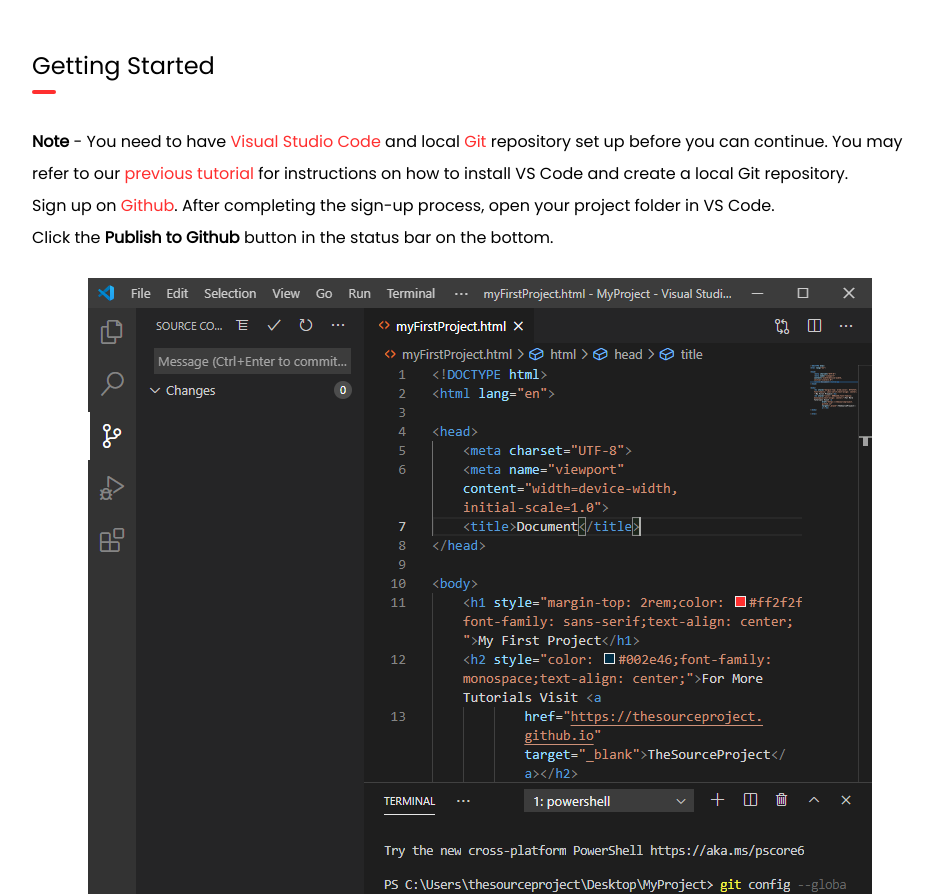
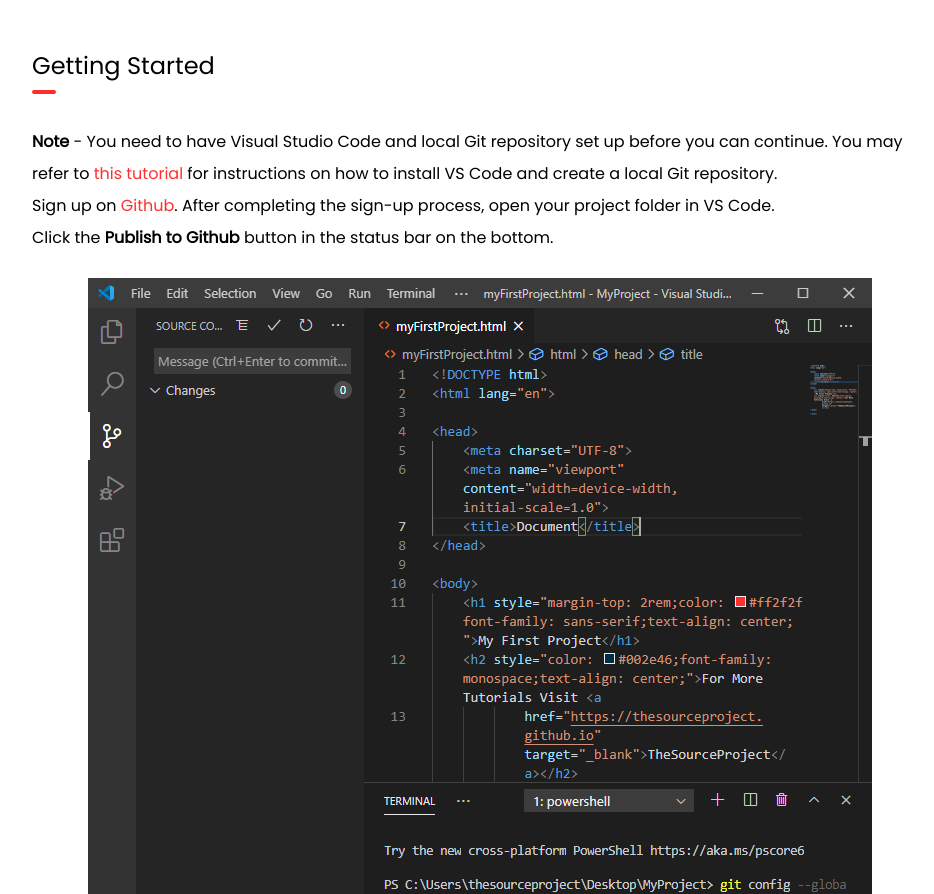
Before and after one commit to thesourceproject/thesourceproject.github.io, a Nuxt app: page /article/2-Publishing-your-first-project-to-Github in a window 1280 px wide. Shown: the part 860-1754 px from the top of the page, without its empty margins (160-1094 px from the left). Built offline with nearby package versions, Linux system fonts and the light colour scheme; a web font is replaced by a local one.

Commit message:
url update

```diff
--- a/pages/article/1-Installing-Visual-Studio-Code-and-Git-in-Windows.vue
+++ b/pages/article/1-Installing-Visual-Studio-Code-and-Git-in-Windows.vue
@@ -176,16 +176,10 @@
         our
         <NuxtLink
           class="text-text-3 hover:underline focus:underline focus:outline-none"
-          to="/article/2#Publishing-your-first-project-to-Github"
+          to="/article/2-Publishing-your-first-project-to-Github"
           >next tutorial</NuxtLink
         >
-        where we show you how to publish this project to
-        <a
-          class="text-text-3 hover:underline focus:underline focus:outline-none"
-          href="https://github.com/"
-          target="_blank"
-          >Github</a
-        >.
+        where we show you how to publish this project to Github.
       </p>
     </article>
   </main>
--- a/pages/article/2-Publishing-your-first-project-to-Github.vue
+++ b/pages/article/2-Publishing-your-first-project-to-Github.vue
@@ -11,7 +11,7 @@
         In our
         <NuxtLink
           class="text-text-3 hover:underline focus:underline focus:outline-none"
-          to="/article/1/#Installing-Visual-Studio-Code-and-Git-in-Windows"
+          to="/article/1-Installing-Visual-Studio-Code-and-Git-in-Windows"
           >previous tutorial</NuxtLink
         >, we learned how to create a local Git repository and make commits to
         it. Now it's time to show off your first project to the world.
@@ -36,25 +36,12 @@
         <div class="w-6 h-1 bg-background-2 rounded-full"></div>
       </div>
       <p class="mt-8">
-        <strong>Note</strong> - You need to have
-        <a
-          class="text-text-3 hover:underline focus:underline focus:outline-none"
-          href="https://code.visualstudio.com/"
-          target="_blank"
-          >Visual Studio Code</a
-        >
-        and local
-        <a
-          class="text-text-3 hover:underline focus:underline focus:outline-none"
-          href="https://git-scm.com/"
-          target="_blank"
-          >Git</a
-        >
-        repository set up before you can continue. You may refer to our
+        <strong>Note</strong> - You need to have Visual Studio Code and local
+        Git repository set up before you can continue. You may refer to
         <NuxtLink
           class="text-text-3 hover:underline focus:underline focus:outline-none"
-          to="/article/1/#Installing-Visual-Studio-Code-and-Git-in-Windows"
-          >previous tutorial</NuxtLink
+          to="/article/1-Installing-Visual-Studio-Code-and-Git-in-Windows"
+          >this tutorial</NuxtLink
         >
         for instructions on how to install VS Code and create a local Git
         repository.<br />
--- a/pages/article/3-Python-fundamentals.vue
+++ b/pages/article/3-Python-fundamentals.vue
@@ -91,20 +91,19 @@
         the program but will improve the readability of your code.<br /><br />
         Now let's take it up a notch. Till now we were using the Python shell to
         type and run our code. It's a great tool to try out Python but real-life
-        applications are created in Python scripts. So now we will learn how to
+        applications are written in Python scripts. So now we will learn how to
         use the popular text editor
         <a
           class="text-text-3 hover:underline focus:underline focus:outline-none"
           href="https://code.visualstudio.com/"
           target="_blank"
           >Visual Studio Code</a
-        >
-        to create Python scripts.<br />
+        >.<br />
         <strong>Note</strong> - For instructions on how to install and work with
         VS Code, refer to
         <NuxtLink
           class="text-text-3 hover:underline focus:underline focus:outline-none"
-          to="/article/1/#Installing-Visual-Studio-Code-and-Git-in-Windows"
+          to="/article/1-Installing-Visual-Studio-Code-and-Git-in-Windows"
           >this tutorial</NuxtLink
         >.<br /><br />
         Create a new folder on your computer named
--- a/pages/article/4-Handling-user-input-in-Python.vue
+++ b/pages/article/4-Handling-user-input-in-Python.vue
@@ -18,7 +18,7 @@
         understanding of Python. You may refer to our
         <NuxtLink
           class="text-text-3 hover:underline focus:underline focus:outline-none"
-          to="/article/3#Python-fundamentals"
+          to="/article/3-Python-fundamentals"
           >previous tutorial</NuxtLink
         >
         before you continue.
--- a/pages/article/5-Creating-a-countdown-timer-using-Javascript.vue
+++ b/pages/article/5-Creating-a-countdown-timer-using-Javascript.vue
@@ -174,10 +174,9 @@
         property in
         <NuxtLink
           class="text-text-3 hover:underline focus:underline focus:outline-none"
-          to="/article/7#Let's-learn-CSS-Flexbox"
-          >this</NuxtLink
-        >
-        tutorial.
+          to="/article/7-Lets-learn-CSS-Flexbox"
+          >this tutorial</NuxtLink
+        >.
       </p>
       <CodeSnippet
         code="#startButton {
--- a/pages/article/6-LeetCode-1-Two-Sum.vue
+++ b/pages/article/6-LeetCode-1-Two-Sum.vue
@@ -151,13 +151,13 @@
         <strong>Note</strong> - You can learn more about
         <NuxtLink
           class="text-text-3 hover:underline focus:underline focus:outline-none"
-          to="/article/8#Using-inbuilt-data-structures-of-Java"
+          to="/article/8-Using-inbuilt-data-structures-of-Java"
           >HashMaps</NuxtLink
         >
         and
         <NuxtLink
           class="text-text-3 hover:underline focus:underline focus:outline-none"
-          to="/article/9#Using-inbuilt-data-structures-of-Python"
+          to="/article/9-Using-inbuilt-data-structures-of-Python"
           >Dictionaries</NuxtLink
         >
         in our tutorials.
--- a/pages/article/9-Using-inbuilt-data-structures-of-Python.vue
+++ b/pages/article/9-Using-inbuilt-data-structures-of-Python.vue
@@ -27,7 +27,15 @@
       <p class="mt-8">
         This tutorial will cover <strong>Array</strong>, <strong>Stack</strong>,
         <strong>Queue</strong>, <strong>Set</strong>, <strong>Map</strong>, and
-        <strong>Heap</strong>.
+        <strong>Heap</strong>.<br />
+        <strong>Note</strong> - This tutorial assumes you have some basic
+        understanding of Python. You may refer to
+        <NuxtLink
+          class="text-text-3 hover:underline focus:underline focus:outline-none"
+          to="/article/3-Python-fundamentals"
+          >this tutorial</NuxtLink
+        >
+        before you continue.
       </p>
       <div class="mt-6 flex flex-col">
         <h3 class="text-xl">Array</h3>
```
